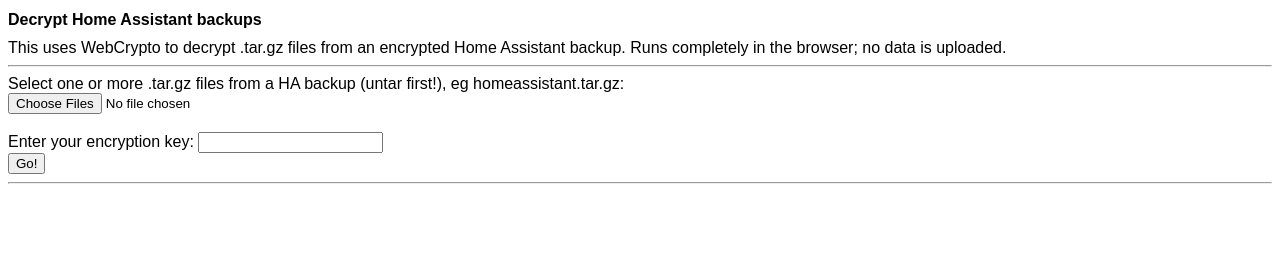
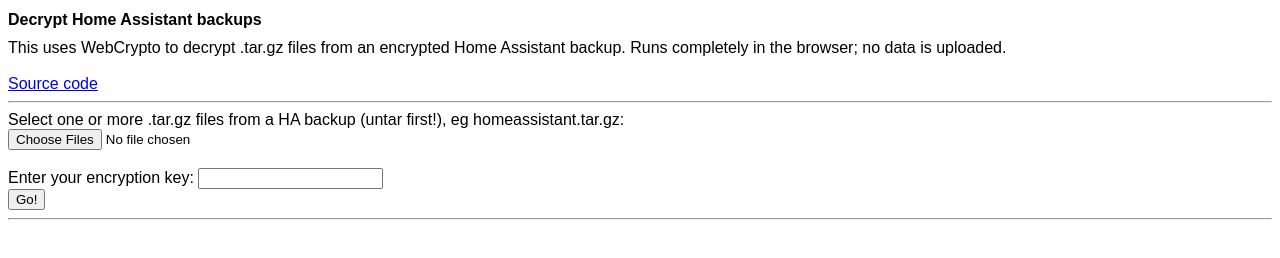
Before and after one commit to JanM321/decrypt-ha-backup, a plain HTML site: page index.htm in a window 1280 px wide. Drawn offline with Linux system fonts and the light colour scheme.

Commit message:
Add link to source code

```diff
--- a/index.htm
+++ b/index.htm
@@ -13,7 +13,8 @@
 <body>
     <h1 style="font-size:1em">Decrypt Home Assistant backups</h1>
     This uses WebCrypto to decrypt .tar.gz files from an encrypted Home Assistant backup. Runs completely in the
-    browser; no data is uploaded.
+    browser; no data is uploaded.<br><br>
+    <a href="https://github.com/JanM321/decrypt-ha-backup">Source code</a>
     <hr>
     Select one or more .tar.gz files from a HA backup (untar first!), eg homeassistant.tar.gz:<br>
     <input type="file" id="filepicker" multiple>
```
